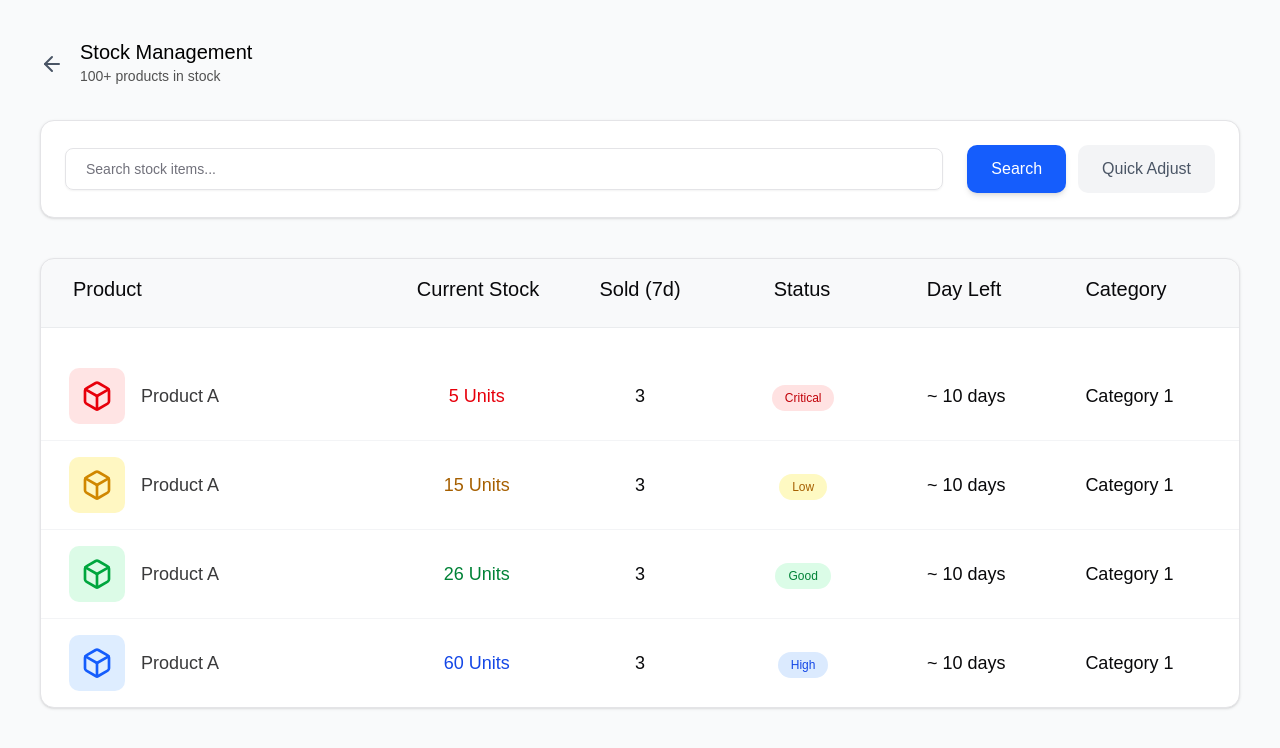
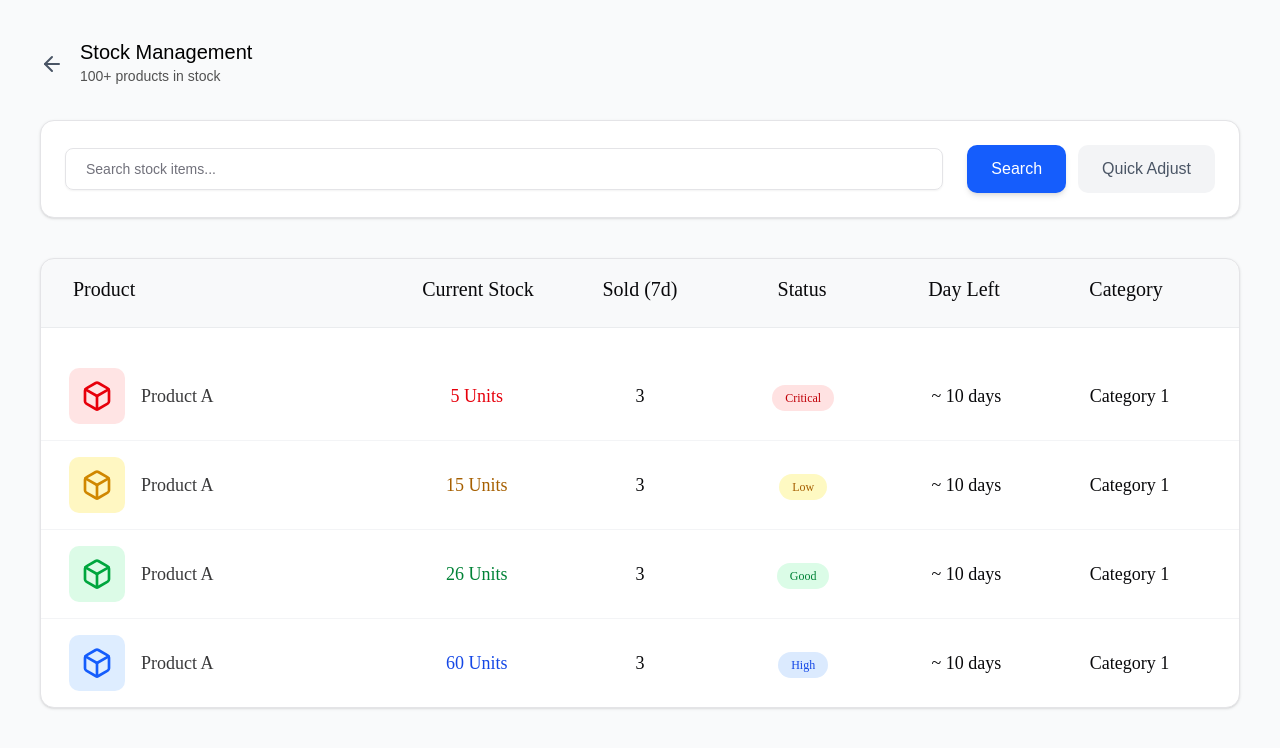
Before and after one commit to SiamAlSobari/frontend-dinacom, a Next.js app: page /dashboard/view in a window 1280 px wide. Shown: the top 748 px of the page. Built offline with nearby package versions, Linux system fonts and the light colour scheme.

Commit message:
refactor: mengrganizir code ke berbagai component

```diff
--- a/src/app/dashboard/view/page.tsx
+++ b/src/app/dashboard/view/page.tsx
@@ -1,6 +1,7 @@
 "use client"
+import BannerInfoAdjust from "@/features/dashboard/view-stock/adjust/BannerInfoAdjust"
 import StockSearchBar from "@/features/dashboard/view-stock/StockSearchBar"
-import StockTable from "@/features/dashboard/view-stock/StockTable"
+import StockTable from "@/features/dashboard/view-stock/view/StockTable"
 import { ArrowLeft } from "lucide-react"
 import React from "react"
 
@@ -41,8 +42,15 @@ export default function ViewStockPage() {
       {/* Search */}
       <StockSearchBar tabs={tab} setTabs={(value) => setTab(value as "view" | "adjust")} search={search} setSearch={setSearch} />
 
-      {/* Table */}
-      <StockTable items={filteredStock} />
+      {/* Table View */}
+      {tab === "adjust" ? (
+        <>
+        <BannerInfoAdjust />
+        </>
+      ) : (
+
+        <StockTable items={filteredStock} />
+      )}
     </div>
   )
 }
--- a/src/features/dashboard/bulk/BulkStransactionRow.tsx
+++ b/src/features/dashboard/bulk/BulkStransactionRow.tsx
@@ -59,6 +59,8 @@ export function BulkTransactionRow({
     setOpenTypeIndex,
 }: Props) {
     return (
+        <div  className="w-full">
+
         <div className="grid grid-cols-1 md:grid-cols-4 gap-4 px-4">
             {/* Date */}
             <div className="space-y-1.5">
@@ -186,5 +188,7 @@ export function BulkTransactionRow({
                 </Popover>
             </div>
         </div>
+        <hr className="mt-5" />
+        </div>
     )
 }
--- a/src/features/dashboard/view-stock/ProductBackgroundColor.tsx
+++ /dev/null
@@ -1,53 +0,0 @@
-import { Box } from 'lucide-react'
-import React from 'react'
-
-interface ProductBgColorProps {
-  name: string
-  status: string
-}
-
-function getColorByStatus(status: string) {
-  switch (status) {
-    case 'Critical':
-      return {
-        bg: 'bg-red-200/50',
-        icon: 'text-red-600'
-      }
-    case 'Low':
-      return {
-        bg: 'bg-yellow-200/50',
-        icon: 'text-yellow-600'
-      }
-    case 'Good':
-      return {
-        bg: 'bg-green-200/50',
-        icon: 'text-green-600'
-      }
-    case 'High':
-      return {
-        bg: 'bg-blue-200/50',
-        icon: 'text-blue-600'
-      }
-    default:
-      return {
-        bg: 'bg-gray-200/50',
-        icon: 'text-gray-600'
-      }
-  }
-}
-
-export default function ProductBackgroundColor({ name, status }: ProductBgColorProps) {
-  const color = getColorByStatus(status)
-
-  return (
-    <div className="flex items-center gap-4">
-      <div className={`${color.bg} w-14 h-14 rounded-lg flex items-center justify-center`}>
-        <Box className={`w-8 h-8 ${color.icon}`} />
-      </div>
-
-      <div className="font-medium text-lg opacity-80">
-        {name}
-      </div>
-    </div>
-  )
-}
--- /dev/null
+++ b/src/features/dashboard/view-stock/StatusColor.tsx
@@ -0,0 +1,31 @@
+import React from 'react'
+
+export default function StatusColor(status: string) {
+    switch (status) {
+        case 'Critical':
+            return {
+                bg: 'bg-red-200/50',
+                icon: 'text-red-600'
+            }
+        case 'Low':
+            return {
+                bg: 'bg-yellow-200/50',
+                icon: 'text-yellow-600'
+            }
+        case 'Good':
+            return {
+                bg: 'bg-green-200/50',
+                icon: 'text-green-600'
+            }
+        case 'High':
+            return {
+                bg: 'bg-blue-200/50',
+                icon: 'text-blue-600'
+            }
+        default:
+            return {
+                bg: 'bg-gray-200/50',
+                icon: 'text-gray-600'
+            }
+    }
+}
--- a/src/features/dashboard/view-stock/StockTableHeader.tsx
+++ /dev/null
@@ -1,12 +0,0 @@
-export default function StockTableHeader() {
-  return (
-    <div className="grid grid-cols-[2fr_1fr_1fr_1fr_1fr_1fr] items-center px-2">
-      <div className="font-medium text-xl">Product</div>
-      <div className="font-medium text-xl text-center">Current Stock</div>
-      <div className="font-medium text-xl text-center">Sold (7d)</div>
-      <div className="font-medium text-xl text-center">Status</div>
-      <div className="font-medium text-xl text-center">Day Left</div>
-      <div className="font-medium text-xl text-center">Category</div>
-    </div>
-  )
-}
--- a/src/features/dashboard/view-stock/StockTableRow.tsx
+++ /dev/null
@@ -1,26 +0,0 @@
-import ProductBackgroundColor from "./ProductBackgroundColor";
-import StatusBadgeColor from "./StatusBadgeColor";
-import UnitStockViewColor from "./UnitStockViewColor";
-
-export default function StockTableRow({ item }: { item: any }) {
-  return (
-    <div className="grid grid-cols-[2fr_1fr_1fr_1fr_1fr_1fr] items-center py-4 px-7 border-b border-gray-100 last:border-0">
-      <ProductBackgroundColor name={item.name} status={item.status} />
-      <div className={`font-medium text-lg text-center px-2 py-1 rounded-lg ${UnitStockViewColor(item.stock_in)}`}>
-        {item.stock_in} Units
-      </div>
-      <div className="font-medium text-lg text-center">
-        {item.stock_out}
-      </div>
-      <div className="font-medium text-lg text-center">
-        {StatusBadgeColor(item.status)}
-      </div>
-      <div className="font-medium text-lg text-center">
-        ~ {item.day_left} days
-      </div>
-      <div className="font-medium text-lg text-center">
-        {item.caregory}
-      </div>
-    </div>
-  )
-}
--- /dev/null
+++ b/src/features/dashboard/view-stock/adjust/BannerInfoAdjust.tsx
@@ -0,0 +1,13 @@
+import { Pen, Pencil } from 'lucide-react'
+import React from 'react'
+
+export default function BannerInfoAdjust() {
+  return (
+    <div className="w-full px-6 py-4 bg-blue-600/5 rounded-2xl outline-[0.5px] outline-blue-600 flex items-center gap-4">
+      <Pencil className="w-8 h-8 text-blue-600 shrink-0" size={32} />
+      <p className="text-slate-700 text-base font-normal font-['Poppins']">
+        Manual Adjust stock level here. Change or save immediately
+      </p>
+    </div>
+  )
+}
--- /dev/null
+++ b/src/features/dashboard/view-stock/view/ProductRowStatus.tsx
@@ -0,0 +1,25 @@
+import { Box } from 'lucide-react'
+import React from 'react'
+import StatusColor from '../StatusColor'
+
+interface ProductBgColorProps {
+  name: string
+  status: string
+}
+
+
+export default function ProductRowStatus({ name, status }: ProductBgColorProps) {
+  const color = StatusColor(status)
+
+  return (
+    <div className="flex items-center gap-4">
+      <div className={`${color.bg} w-14 h-14 rounded-lg flex items-center justify-center`}>
+        <Box className={`w-8 h-8 ${color.icon}`} />
+      </div>
+
+      <div className="font-normal font-['Poppins'] text-lg opacity-80">
+        {name}
+      </div>
+    </div>
+  )
+}
--- a/src/features/dashboard/view-stock/StockTable.tsx
+++ b/src/features/dashboard/view-stock/view/StockTable.tsx
@@ -1,7 +1,7 @@
 import { Card, CardContent, CardHeader } from '@/common/shadcn-ui/card'
 import StockTableHeader from './StockTableHeader'
+import StockTableRowMobile from './StokTableRowMobile'
 import StockTableRow from './StockTableRow'
-import StockTableRowMobile from './StokTableRowMobile'
 
 interface StockItem {
   name: string
--- /dev/null
+++ b/src/features/dashboard/view-stock/view/StockTableHeader.tsx
@@ -0,0 +1,12 @@
+export default function StockTableHeader() {
+  return (
+    <div className="grid grid-cols-[2fr_1fr_1fr_1fr_1fr_1fr] items-center px-2">
+      <div className="font-medium font-['Poppins'] text-xl">Product</div>
+      <div className="font-medium font-['Poppins'] text-xl text-center">Current Stock</div>
+      <div className="font-medium font-['Poppins'] text-xl text-center">Sold (7d)</div>
+      <div className="font-medium font-['Poppins'] text-xl text-center">Status</div>
+      <div className="font-medium font-['Poppins'] text-xl text-center">Day Left</div>
+      <div className="font-medium font-['Poppins'] text-xl text-center">Category</div>
+    </div>
+  )
+}
--- /dev/null
+++ b/src/features/dashboard/view-stock/view/StockTableRow.tsx
@@ -0,0 +1,26 @@
+import StatusBadgeColor from "../StatusBadgeColor";
+import UnitStockViewColor from "../UnitStockViewColor";
+import ProductRowStatus from "./ProductRowStatus";
+
+export default function StockTableRow({ item }: { item: any }) {
+  return (
+    <div className="grid grid-cols-[2fr_1fr_1fr_1fr_1fr_1fr] items-center py-4 px-7 border-b border-gray-100 last:border-0">
+      <ProductRowStatus name={item.name} status={item.status} />
+      <div className={`font-normal font-['Poppins'] text-lg text-center px-2 py-1 rounded-lg ${UnitStockViewColor(item.stock_in)}`}>
+        {item.stock_in} Units
+      </div>
+      <div className="font-normal font-['Poppins'] text-lg text-center">
+        {item.stock_out}
+      </div>
+      <div className="font-normal font-['Poppins'] text-lg text-center">
+        {StatusBadgeColor(item.status)}
+      </div>
+      <div className="font-normal font-['Poppins'] text-lg text-center">
+        ~ {item.day_left} days
+      </div>
+      <div className="font-normal font-['Poppins'] text-lg text-center">
+        {item.caregory}
+      </div>
+    </div>
+  )
+}
--- a/src/features/dashboard/view-stock/StokTableRowMobile.tsx
+++ b/src/features/dashboard/view-stock/view/StokTableRowMobile.tsx
@@ -1,12 +1,13 @@
-import ProductBackgroundColor from "./ProductBackgroundColor";
-import StatusBadgeColor from "./StatusBadgeColor";
-import UnitStockViewColor from "./UnitStockViewColor";
+import ProductBackgroundColor from "./ProductRowStatus";
+import StatusBadgeColor from "../StatusBadgeColor";
+import UnitStockViewColor from "../UnitStockViewColor";
+import ProductRowStatus from "./ProductRowStatus";
 
 export default function StockTableRowMobile({ item }: { item: any }) {
   return (
     <div className="p-4 space-y-3">
       <div className="flex items-center justify-between">
-        <ProductBackgroundColor name={item.name} status={item.status} />
+        <ProductRowStatus name={item.name} status={item.status} />
         <div className={`px-3 py-1 rounded-lg text-sm font-medium ${UnitStockViewColor(item.stock_in)}`}>
           {item.stock_in} Units
         </div>
@@ -15,19 +16,19 @@ export default function StockTableRowMobile({ item }: { item: any }) {
       <div className="grid grid-cols-2 gap-4 text-sm">
         <div>
           <span className="text-gray-500">Sold (7d)</span>
-          <p className="font-medium">{item.stock_out}</p>
+          <p className="font-normal font-['Poppins']">{item.stock_out}</p>
         </div>
         <div>
           <span className="text-gray-500">Status</span>
-          <p className="font-medium">{StatusBadgeColor(item.status)}</p>
+          <p className="font-normal font-['Poppins']">{StatusBadgeColor(item.status)}</p>
         </div>
         <div>
           <span className="text-gray-500">Day Left</span>
-          <p className="font-medium">~ {item.day_left} days</p>
+          <p className="font-normal font-['Poppins']">~ {item.day_left} days</p>
         </div>
         <div>
           <span className="text-gray-500">Category</span>
-          <p className="font-medium">{item.caregory}</p>
+          <p className="font-normal font-['Poppins']">{item.caregory}</p>
         </div>
       </div>
     </div>
```
